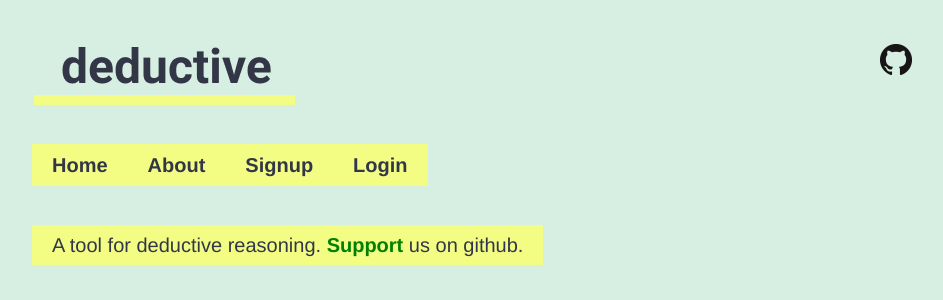
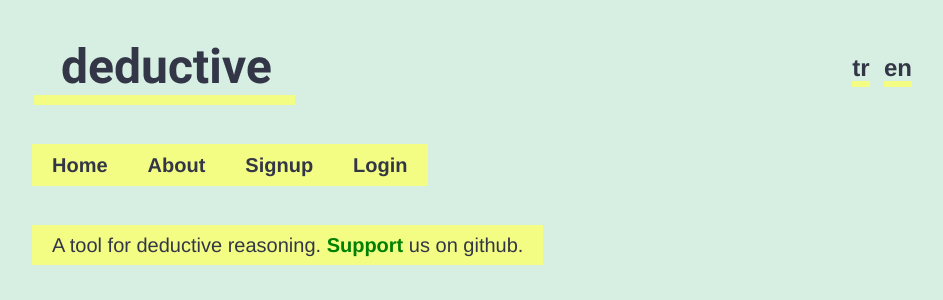
Before and after one commit to lyk2018-python/deductive-reasoning, a Django app: page / in a window 1280 px wide. Shown: the top 300 px of the page, without its empty margins (168-1111 px from the left). Run offline with Django 3.2, Linux system fonts and the light colour scheme; data that the repository does not hold is empty.

Commit message:
added country button

```diff
--- a/deductivereasoning/static/layout/styles/base.css
+++ b/deductivereasoning/static/layout/styles/base.css
@@ -36,16 +36,24 @@ a {
 
 .header ul {
   float: right;
-  margin-top: 24px;
+  margin-top: 36px;
 }
 
 .header ul li {
   display: inline-block;
-  margin-left: 15px;
+  margin-left: 10px;
 }
 
-.header ul li:first-child {
-  margin-left: 0;
+.header ul li a {
+  font-size: 24px;
+  font-weight: 600;
+  border-bottom: 6px solid #F3FD83;
+  color: #333646;
+  text-decoration: none;
+}
+
+.header ul li a:hover {
+  border-bottom: 6px solid yellow;
 }
 
 .nav {
--- a/deductivereasoning/templates/base.html
+++ b/deductivereasoning/templates/base.html
@@ -19,8 +19,13 @@
         </a>
         <ul>
           <li>
-            <a href="https://github.com/lyk2018-python/deductive-reasoning" target="_blank">
-              <img src="{% static 'github.png' %}" class="social-media">
+            <a href="">
+              tr
+            </a>
+          </li>
+          <li>
+            <a href="">
+              en
             </a>
           </li>
         </ul>
```
